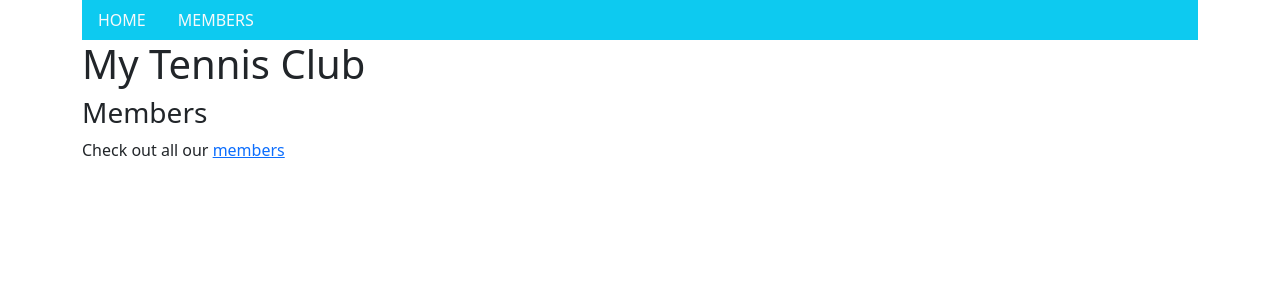
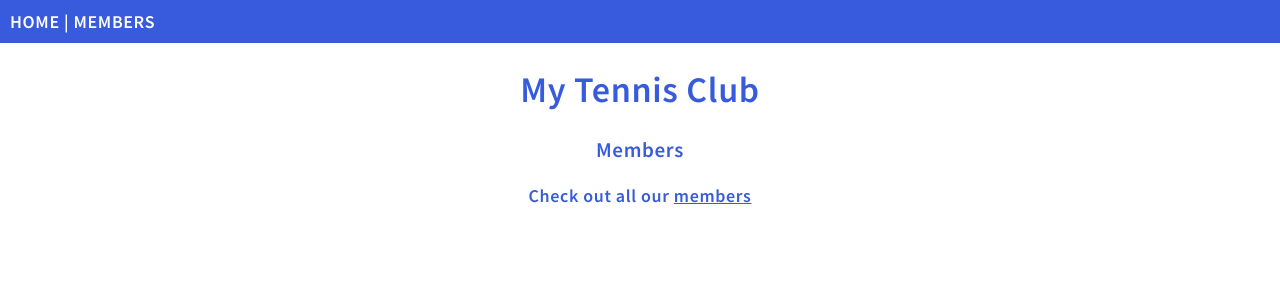
Before and after one commit to geoff-raymann/tennis_club, a Django app: page / in a window 1280 px wide. Shown: the top 300 px of the page. Run offline with Django 4.2, Linux system fonts and the light colour scheme; some libraries are stand-ins or nearby versions.

Commit message:
Correct code

```diff
--- a/members/templates/master.html
+++ b/members/templates/master.html
@@ -5,14 +5,22 @@
     <meta charset="UTF-8">
     <meta name="viewport" content="width=device-width, initial-scale=1.0">
     <title>{% block title %}{% endblock %}</title>
-    <!-- <link rel="stylesheet" href="{% static 'mystyles.css' %}"> -->
-    {% load bootstrap5 %}
+    <link rel="stylesheet" href="{% static 'mystyles.css' %}">
+    <!-- {% load bootstrap5 %}
     {% bootstrap_css %}
-    {% bootstrap_javascript %}
-
+    {% bootstrap_javascript %} -->
 </head>
 <body>
-    <div class="container">
+    <div class="topnav">
+        <a href="/">HOME</a> |
+        <a href="/members">MEMBERS</a>
+    </div>
+    {% block content %}
+    {% endblock %}
+
+
+    <!-- Bootstrap Code -->
+    <!-- <div class="container">
         <ul class="nav bg-info">
           <li class="nav-item">
             <a class="nav-link link-light" href="/">HOME</a>
@@ -21,8 +29,6 @@
             <a class="nav-link link-light" href="/members">MEMBERS</a>
           </li>
         </ul>
-        {% block content %}
-        {% endblock %}
-    </div>
+    </div> -->
 </body>
 </html>
--- a/my_tennis_club/settings.py
+++ b/my_tennis_club/settings.py
@@ -24,7 +24,7 @@ BASE_DIR = Path(__file__).resolve().parent.parent
 SECRET_KEY = 'django-insecure-cft^h%$m+2mv9%0%pf5m+r1cge4sskh+k4tq8a)kfkz*tbf&bf'
 
 # SECURITY WARNING: don't run with debug turned on in production!
-DEBUG = False
+DEBUG = True
 
 ALLOWED_HOSTS = ['*']
 
```
